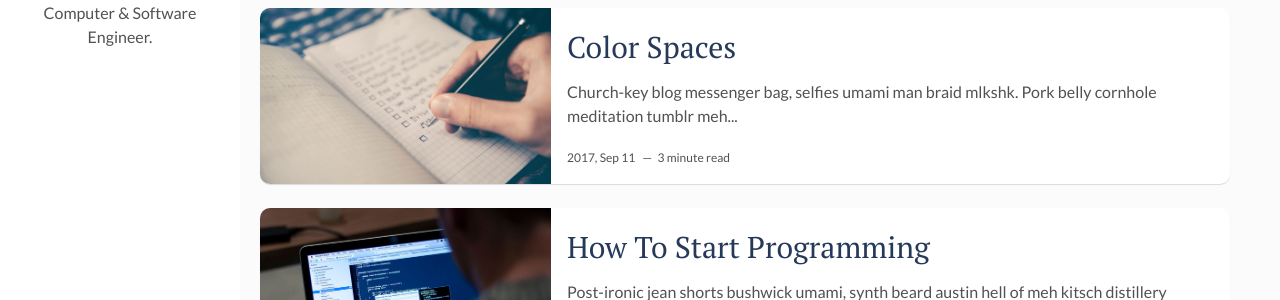
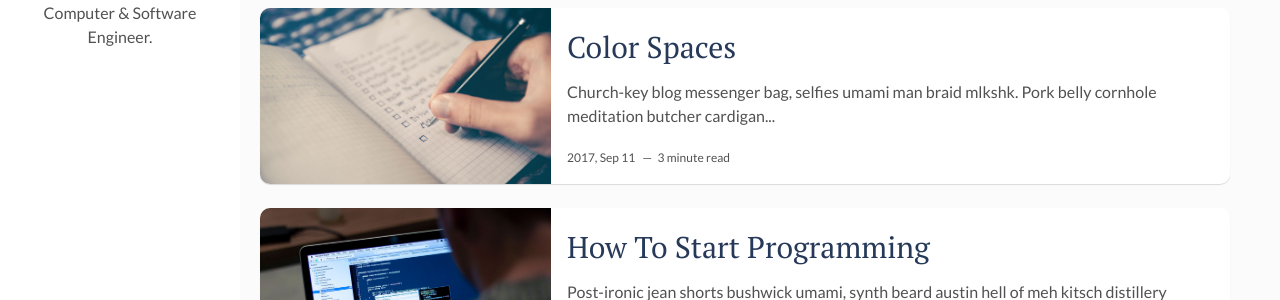
Before and after one commit to gungorhafize/gungorhafize.github.io1, a Jekyll site: the page built from index.html, in a window 1280 px wide and 900 px high, scrolled down 526 px. Shown: the part 178-478 px from the top of the window. Built offline with Jekyll 4.4.1, drawn with Linux system fonts in a browser that asks for light colours; the list of posts is cut into pages by our own code.

Commit message:
Update 2017-09-12-the-best-organizer-software.markdown

```diff
--- a/_posts/2017-09-12-the-best-organizer-software.markdown
+++ b/_posts/2017-09-12-the-best-organizer-software.markdown
@@ -7,7 +7,7 @@
 tags: [Productivity, Software] # add tag
 ---
 
-Church-key blog messenger bag, selfies umami man braid mlkshk. Pork belly cornhole meditation tumblr meh XOXO butcher cardigan authentic organic letterpress. Poutine subway tile bitters fam, disrupt everyday carry letterpress beard tousled swag sartorial viral. Retro af 3 wolf moon heirloom, pork belly man bun DIY chillwave. Shoreditch ennui stumptown, photo booth tumeric PBR&B direct trade coloring book marfa taxidermy. Gentrify brunch typewriter woke freegan. Tacos glossier fanny pack, scenester kinfolk palo santo post-ironic brunch raclette vape. Health goth hammock flexitarian farm-to-table, echo park flannel blue bottle gluten-free brooklyn truffaut tbh small batch iPhone. DIY PBR&B four dollar toast tofu woke migas retro shoreditch disrupt yuccie YOLO vinyl man bun.
+Church-key blog messenger bag, selfies umami man braid mlkshk. Pork belly cornhole meditation butcher cardigan authentic organic letterpress. Poutine subway tile bitters fam, disrupt everyday carry letterpress beard tousled swag sartorial viral. Retro af 3 wolf moon heirloom, pork belly man bun DIY chillwave. Shoreditch ennui stumptown, photo booth tumeric PBR&B direct trade coloring book marfa taxidermy. Gentrify brunch typewriter woke freegan. Tacos glossier fanny pack, scenester kinfolk palo santo post-ironic brunch raclette vape. Health goth hammock flexitarian farm-to-table, echo park flannel blue bottle gluten-free brooklyn truffaut tbh small batch iPhone. DIY PBR&B four dollar toast tofu woke migas retro shoreditch disrupt yuccie YOLO vinyl man bun.
 
 
 Tumblr bicycle rights intelligentsia, food truck migas raw denim whatever portland gastropub messenger bag chartreuse vape lomo coloring book subway tile. Yr pabst meggings tattooed four dollar toast. Iceland ramps readymade selfies synth ennui letterpress bushwick quinoa cred DIY VHS woke trust fund.
```
Also changed, not shown: other parts of _posts/2017-09-12-the-best-organizer-software.markdown (+1 -1 lines).
